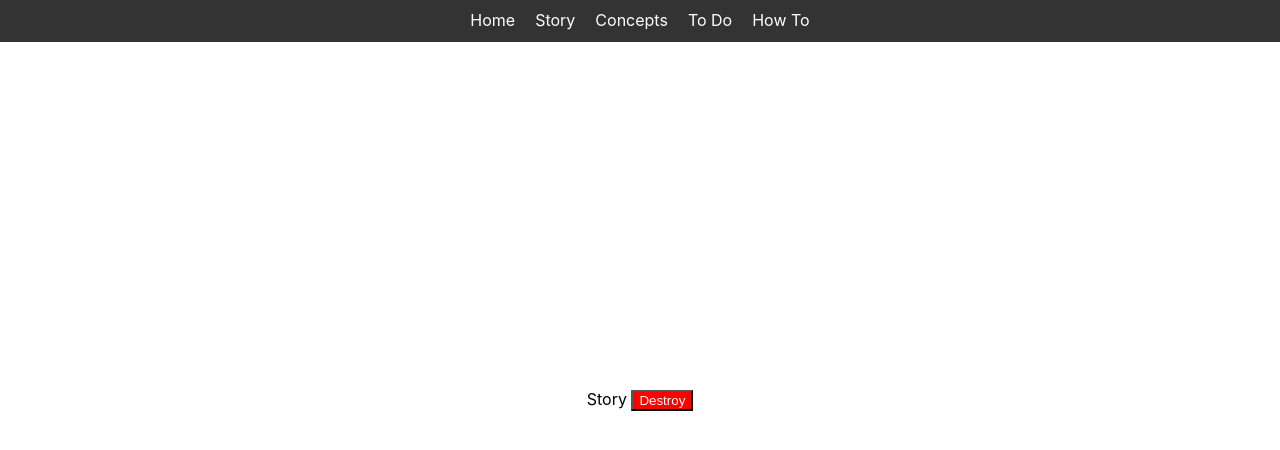
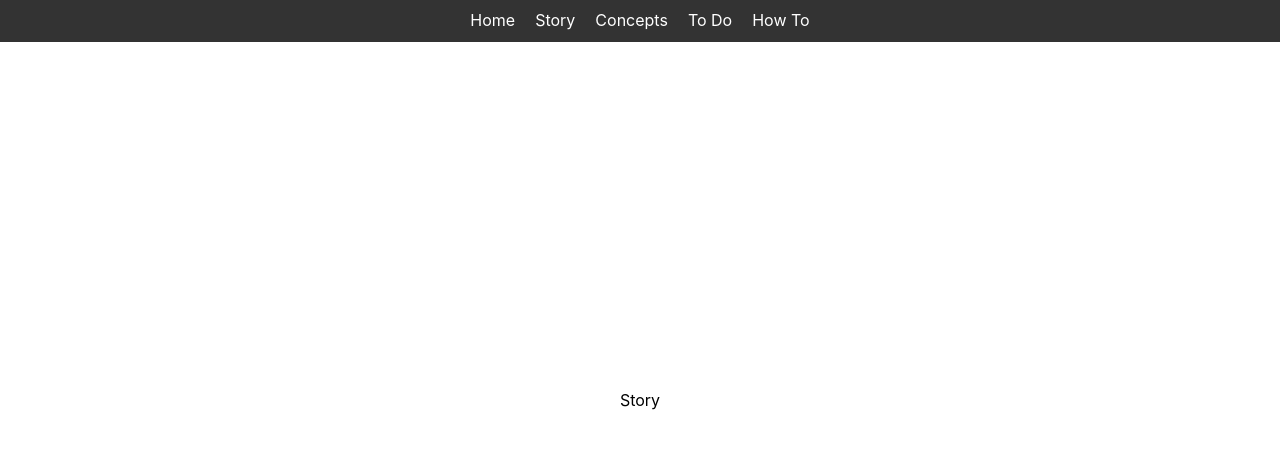
Before and after one commit to claygifford/giffeq, a Next.js app: page /story in a window 1280 px wide. Shown: the top 450 px of the page. Built offline with nearby package versions, Linux system fonts and the light colour scheme.

Commit message:
removing the Button

```diff
--- a/components/Button.js
+++ b/components/Button.js
@@ -8,7 +8,7 @@ export default function Button() {
       // `styles` object.
       className={styles.error}
     >
-      Destroy
+      Destroy 1
     </button>
   )
 }
--- a/pages/story/index.js
+++ b/pages/story/index.js
@@ -1,5 +1,3 @@
-import Button from '../../components/button';
-
 export default function Story() {
-    return <div>Story <Button></Button></div>
+    return <div>Story</div>
 }
```
